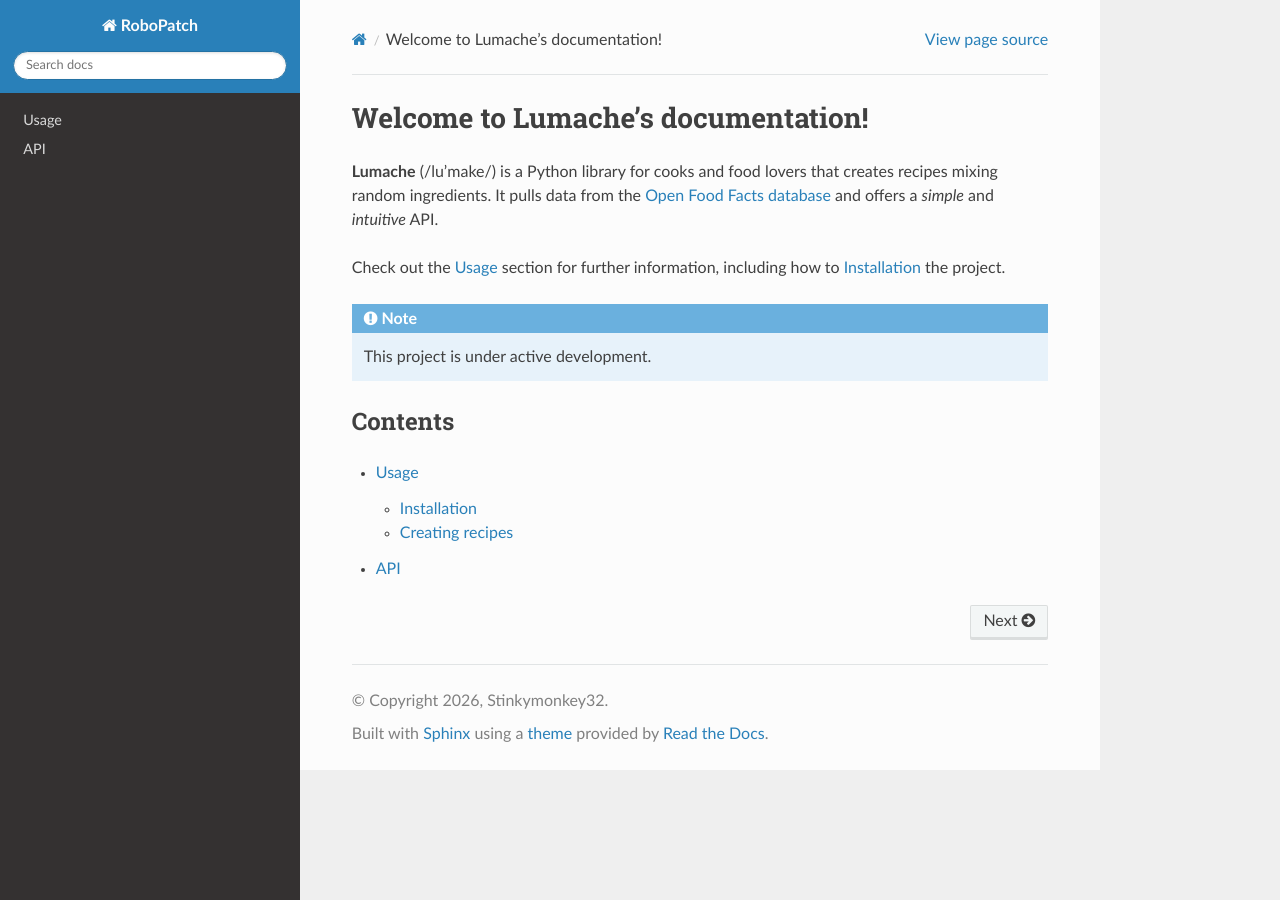
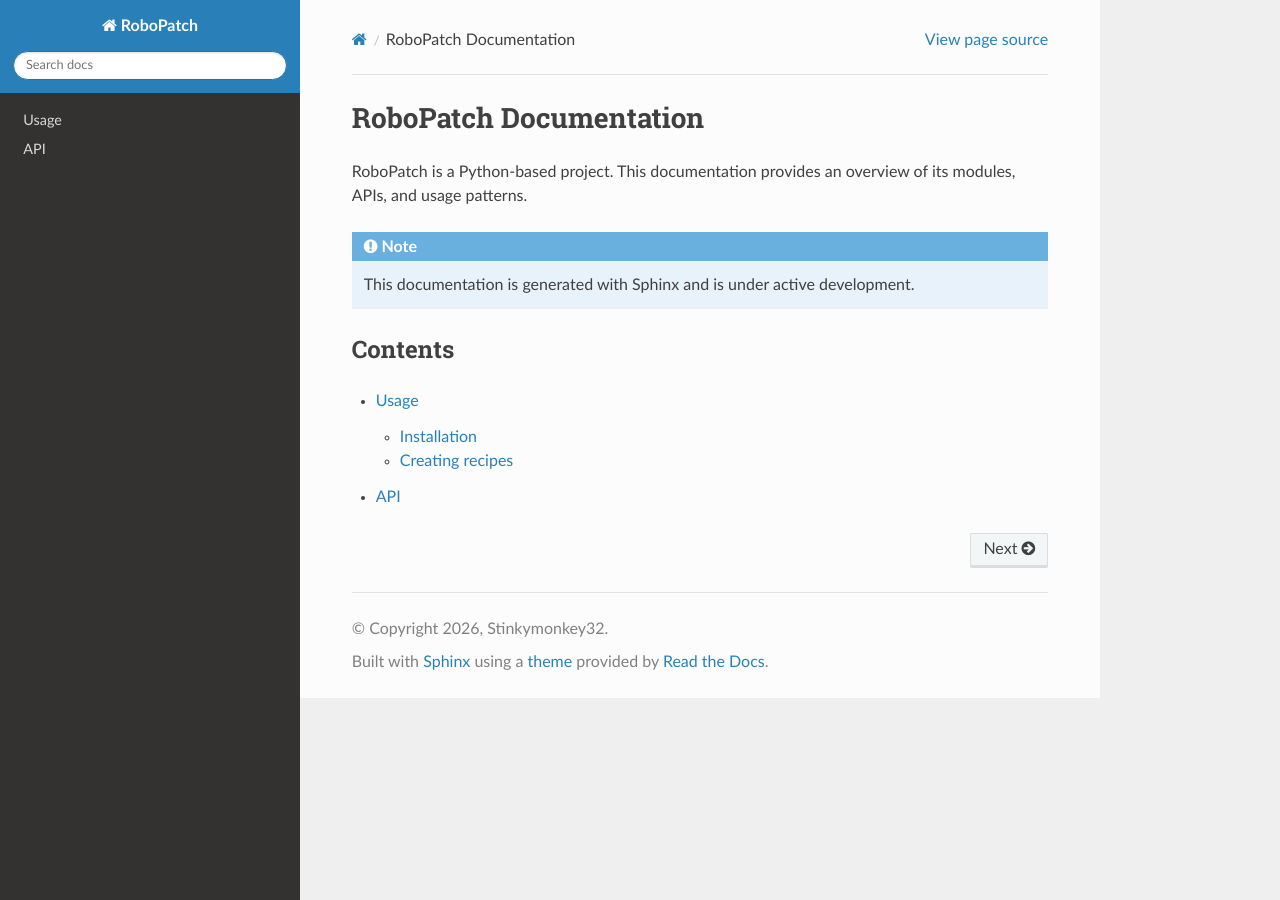
Before and after one commit to Stinkymonkey32/RoboPatch, a Sphinx documentation site: the page built from docs/source/index.rst, in a window 1280 px wide. Built offline with Sphinx 7.4.7 and the Read the Docs theme 3.1.0, drawn with Linux system fonts in a browser that asks for light colours.

Commit message:
Update Sphinx index for RoboPatch

```diff
--- a/docs/source/index.rst
+++ b/docs/source/index.rst
@@ -1,17 +1,11 @@
-Welcome to Lumache's documentation!
-===================================
+RoboPatch Documentation
+========================
 
-**Lumache** (/lu'make/) is a Python library for cooks and food lovers
-that creates recipes mixing random ingredients.
-It pulls data from the `Open Food Facts database <https://world.openfoodfacts.org/>`_
-and offers a *simple* and *intuitive* API.
-
-Check out the :doc:`usage` section for further information, including
-how to :ref:`installation` the project.
+RoboPatch is a Python-based project. This documentation provides an overview of its modules, APIs, and usage patterns.
 
 .. note::
 
-   This project is under active development.
+   This documentation is generated with Sphinx and is under active development.
 
 Contents
 --------
```
